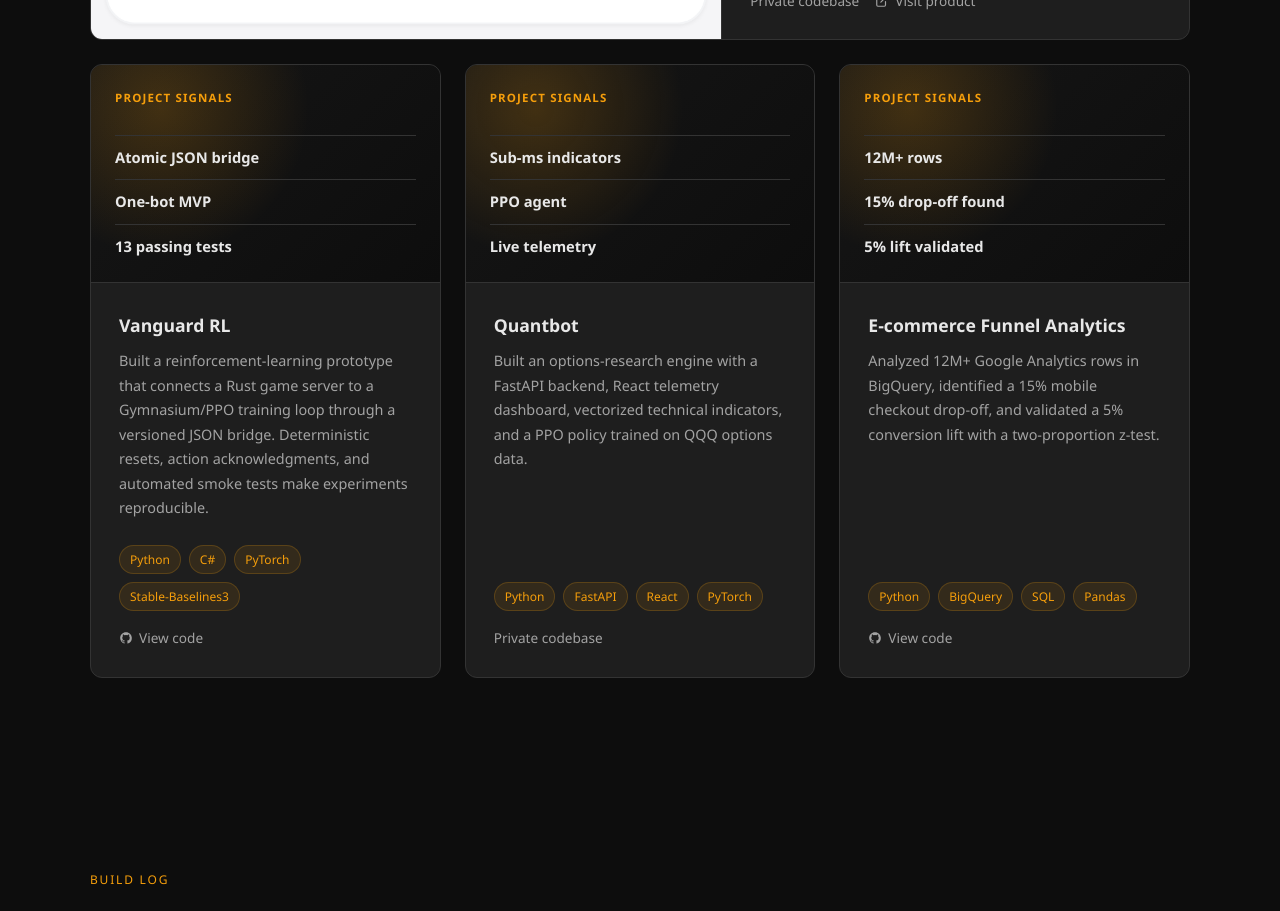
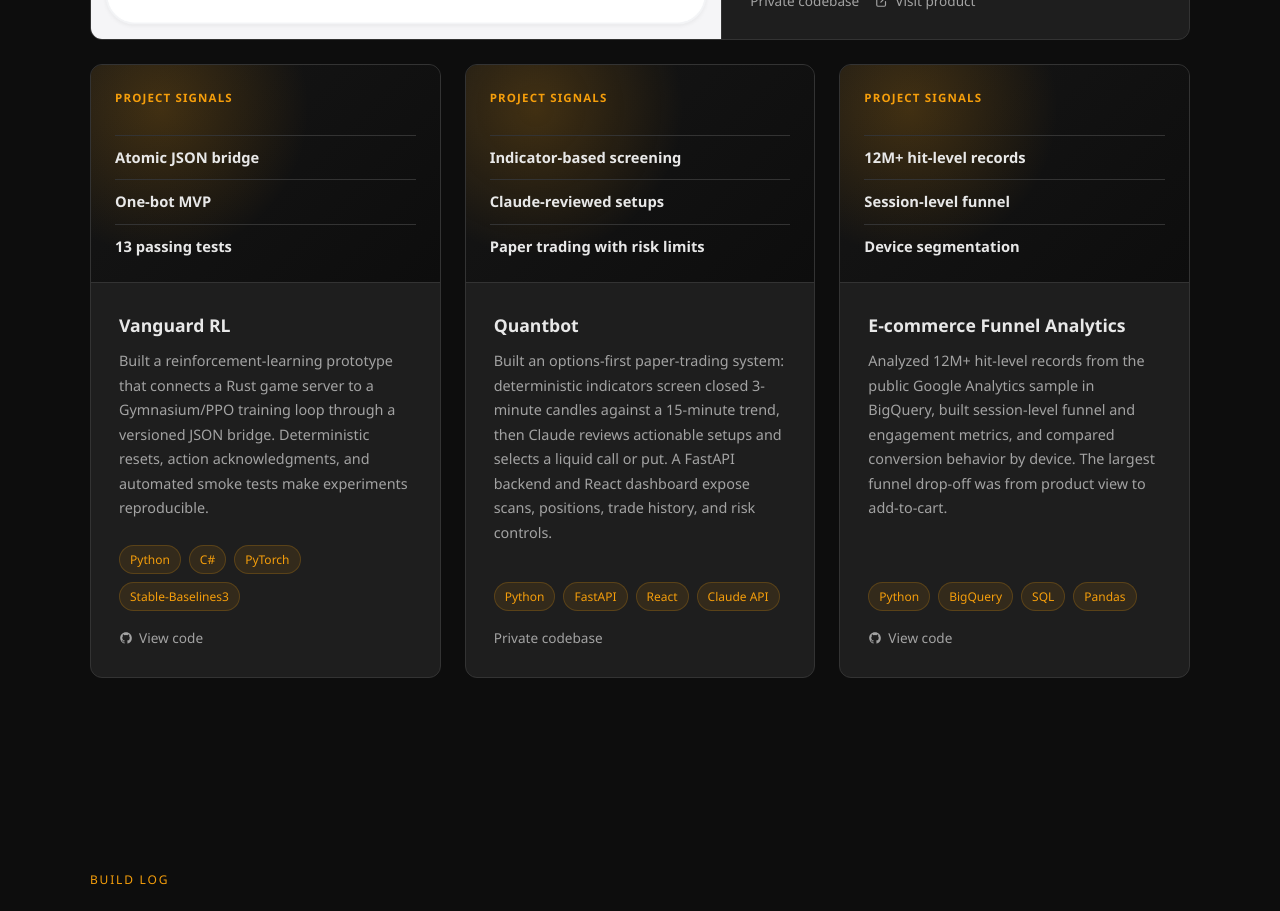
Before and after one commit to yshirokov05/personal-website, a React (Vite) app: page / in a window 1280 px wide. Shown: the part 2220-3131 px from the top of the page. Built offline with nearby package versions, Linux system fonts and the light colour scheme; no server answers.

Commit message:
Update src/components/Projects.jsx with verified portfolio copy

```diff
--- a/src/components/Projects.jsx
+++ b/src/components/Projects.jsx
@@ -27,9 +27,9 @@
   {
     title: 'Quantbot',
     description:
-      'Built an options-research engine with a FastAPI backend, React telemetry dashboard, vectorized technical indicators, and a PPO policy trained on QQQ options data.',
-    tags: ['Python', 'FastAPI', 'React', 'PyTorch'],
-    highlights: ['Sub-ms indicators', 'PPO agent', 'Live telemetry'],
+      'Built an options-first paper-trading system: deterministic indicators screen closed 3-minute candles against a 15-minute trend, then Claude reviews actionable setups and selects a liquid call or put. A FastAPI backend and React dashboard expose scans, positions, trade history, and risk controls.',
+    tags: ['Python', 'FastAPI', 'React', 'Claude API'],
+    highlights: ['Indicator-based screening', 'Claude-reviewed setups', 'Paper trading with risk limits'],
     link: null,
     repo: null,
     privateRepo: true,
@@ -37,9 +37,9 @@
   {
     title: 'E-commerce Funnel Analytics',
     description:
-      'Analyzed 12M+ Google Analytics rows in BigQuery, identified a 15% mobile checkout drop-off, and validated a 5% conversion lift with a two-proportion z-test.',
+      'Analyzed 12M+ hit-level records from the public Google Analytics sample in BigQuery, built session-level funnel and engagement metrics, and compared conversion behavior by device. The largest funnel drop-off was from product view to add-to-cart.',
     tags: ['Python', 'BigQuery', 'SQL', 'Pandas'],
-    highlights: ['12M+ rows', '15% drop-off found', '5% lift validated'],
+    highlights: ['12M+ hit-level records', 'Session-level funnel', 'Device segmentation'],
     link: null,
     repo: 'https://github.com/yshirokov05/product-analytics-case-study',
   },
```
